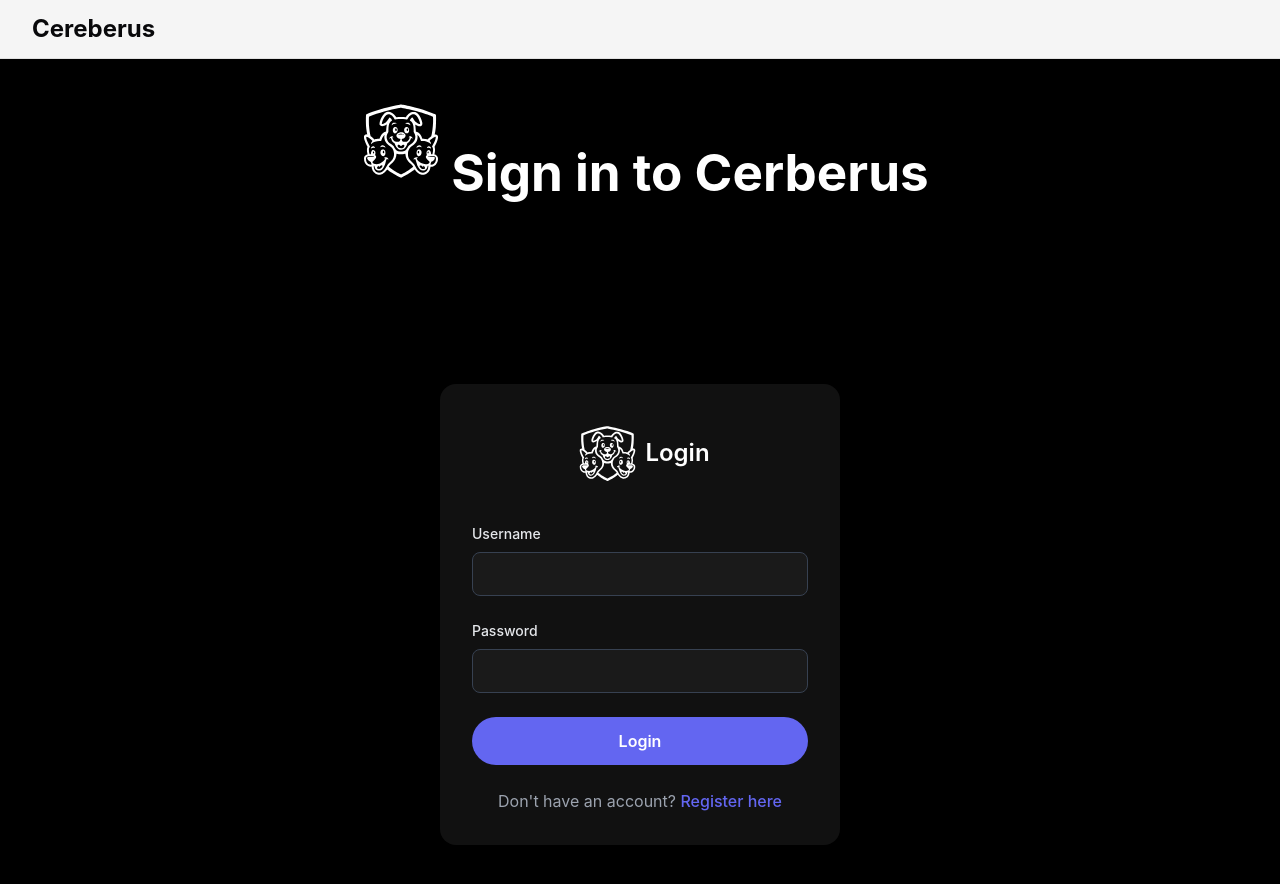
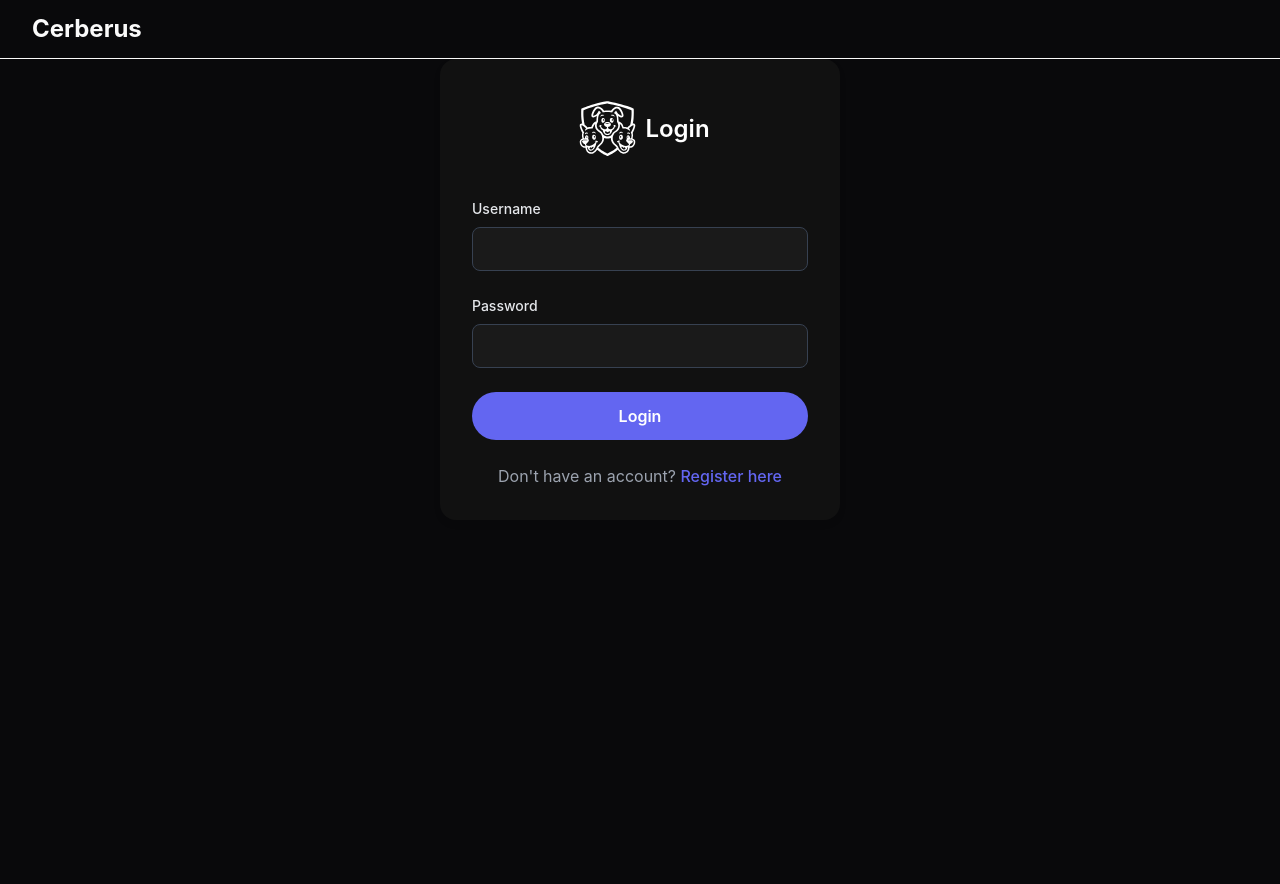
Before and after one commit to daedalus1215/cereberus-frontend-backend, a React (Vite) app in the folder frontend/: page /login in a window 1280 px wide. Shown: the top 884 px of the page. After the commit the page ends 800 px from the top, so only its background shows below. Built offline with nearby package versions, Linux system fonts and the light colour scheme.

Commit message:
add-pass: fix login look

```diff
--- a/frontend/src/components/Header/Header.tsx
+++ b/frontend/src/components/Header/Header.tsx
@@ -5,11 +5,11 @@ import type { FC } from "react";
 const headerStyle: React.CSSProperties = {
   width: "100%",
   padding: "1rem 2rem",
-  background: "#f5f5f5",
+  color: "var(--foreground)",
   display: "flex",
   alignItems: "center",
   justifyContent: "space-between",
-  borderBottom: "1px solid #e0e0e0",
+  borderBottom: "1px solid var(--foreground)",
 };
 
 const titleStyle: React.CSSProperties = {
@@ -22,7 +22,7 @@ export const Header: FC = () => {
 
   return (
     <header style={headerStyle}>
-      <h1 style={titleStyle}>Cereberus</h1>
+      <h1 style={titleStyle}>Cerberus</h1>
       {isAuthenticated && (
         <Button onClick={logout} variant="outline">
           Logout
--- a/frontend/src/index.css
+++ b/frontend/src/index.css
@@ -15,41 +15,6 @@
   text-rendering: optimizeLegibility;
   -webkit-font-smoothing: antialiased;
   -moz-osx-font-smoothing: grayscale;
-  --radius: 0.5rem;
-  --background: oklch(1 0 0);
-  --foreground: oklch(0.141 0.005 285.823);
-  --card: oklch(1 0 0);
-  --card-foreground: oklch(0.141 0.005 285.823);
-  --popover: oklch(1 0 0);
-  --popover-foreground: oklch(0.141 0.005 285.823);
-  --primary: oklch(0.645 0.246 16.439);
-  --primary-foreground: oklch(0.969 0.015 12.422);
-  --secondary: oklch(0.967 0.001 286.375);
-  --secondary-foreground: oklch(0.21 0.006 285.885);
-  --muted: oklch(0.967 0.001 286.375);
-  --muted-foreground: oklch(0.552 0.016 285.938);
-  --accent: oklch(0.967 0.001 286.375);
-  --accent-foreground: oklch(0.21 0.006 285.885);
-  --destructive: oklch(0.577 0.245 27.325);
-  --border: oklch(0.92 0.004 286.32);
-  --input: oklch(0.92 0.004 286.32);
-  --ring: oklch(0.645 0.246 16.439);
-  --chart-1: oklch(0.646 0.222 41.116);
-  --chart-2: oklch(0.6 0.118 184.704);
-  --chart-3: oklch(0.398 0.07 227.392);
-  --chart-4: oklch(0.828 0.189 84.429);
-  --chart-5: oklch(0.769 0.188 70.08);
-  --sidebar: oklch(0.985 0 0);
-  --sidebar-foreground: oklch(0.141 0.005 285.823);
-  --sidebar-primary: oklch(0.645 0.246 16.439);
-  --sidebar-primary-foreground: oklch(0.969 0.015 12.422);
-  --sidebar-accent: oklch(0.967 0.001 286.375);
-  --sidebar-accent-foreground: oklch(0.21 0.006 285.885);
-  --sidebar-border: oklch(0.92 0.004 286.32);
-  --sidebar-ring: oklch(0.645 0.246 16.439);
-}
-
-.dark {
   --background: oklch(0.141 0.005 285.823);
   --foreground: oklch(0.985 0 0);
   --card: oklch(0.21 0.006 285.885);
--- a/frontend/src/pages/HomePage/components/PasswordTable/PasswordTable.module.css
+++ b/frontend/src/pages/HomePage/components/PasswordTable/PasswordTable.module.css
@@ -1,3 +1,6 @@
 .table {
     width: 100%;
+    table-layout: fixed;
+    padding: 1rem;
+    color: var(--foreground);
 }
--- a/frontend/src/pages/HomePage/components/PasswordTable/columns/columns.tsx
+++ b/frontend/src/pages/HomePage/components/PasswordTable/columns/columns.tsx
@@ -16,17 +16,17 @@ export type PasswordEntry = {
 export const columns: ColumnDef<PasswordEntry>[] = [
   {
     accessorKey: "name",
-    header: "App/Site/Device",
+    header: "acct",
     cell: ({ row }: { row: Row<PasswordEntry> }) => row.getValue("name"),
   },
   {
     accessorKey: "username",
-    header: "Username",
+    header: "user",
     cell: ({ row }: { row: Row<PasswordEntry> }) => row.getValue("username"),
   },
   {
     accessorKey: "password",
-    header: "Password",
+    header: "pass",
     cell: ({ row }: { row: Row<PasswordEntry> }) => {
       // We'll handle reveal logic in the table row state
       const revealed = row.getIsSelected();
@@ -41,7 +41,7 @@ export const columns: ColumnDef<PasswordEntry>[] = [
   },
   {
     accessorKey: "tags",
-    header: "Tags",
+    header: "tags",
     cell: ({ row }: { row: Row<PasswordEntry> }) => {
       const tags = row.getValue("tags") as { id: number, name: string }[];
       return (
--- a/frontend/src/pages/LandingPage/LandingPage.tsx
+++ b/frontend/src/pages/LandingPage/LandingPage.tsx
@@ -14,8 +14,6 @@ export const LandingPage: React.FC = () => {
         </div>
 
         <div className={styles.actionSection}>
-          <h1 className={styles.title}>Cerberus</h1>
-          <h2 className={styles.subtitle}>Join today</h2>
 
           <div className={styles.buttonGroup}>
 
--- a/frontend/src/pages/LoginPage/LoginPage.tsx
+++ b/frontend/src/pages/LoginPage/LoginPage.tsx
@@ -23,20 +23,14 @@ export const LoginPage:React.FC = () => {
     }
   };
 
-  // This effect is now just a safeguard
-  // React.useEffect(() => {
-  //   if (isAuthenticated) {
-  //     navigate('/', { replace: true });
-  //   }
-  // }, [isAuthenticated, navigate]);
+  React.useEffect(() => {
+    if (isAuthenticated) {
+      navigate('/', { replace: true });
+    }
+  }, [isAuthenticated, navigate]);
 
   return (
-    <div className={styles.loginPage}>
-      <h1 className={styles.title}>
-        <Logo height={100} />
-        Sign in to Cerberus
-      </h1>
-      <Login onLogin={handleLogin} />
-    </div>
+    <Login onLogin={handleLogin} />
+
   );
 }
--- a/frontend/src/pages/LoginPage/components/Login.tsx
+++ b/frontend/src/pages/LoginPage/components/Login.tsx
@@ -1,7 +1,7 @@
 import React, { useState } from 'react';
 import { Link } from 'react-router-dom';
+import { Logo } from '../../../components/Logo/Logo';
 import styles from './Login.module.css';
-import { Logo } from '../../../components/Logo/Logo';
 
 interface LoginProps {
   onLogin: (username: string, password: string) => Promise<boolean>;
```
Also changed, not shown: 2 other files (tests, documents, lock files or other folders).
